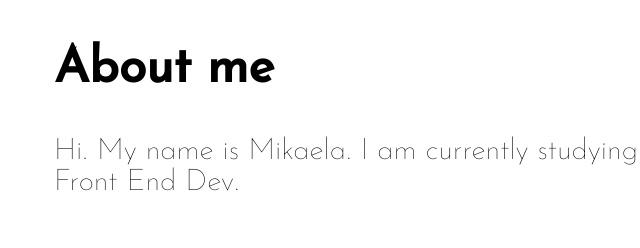
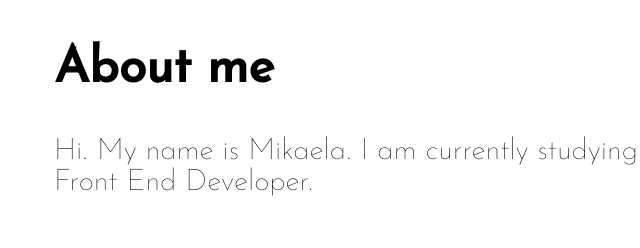
Before and after one commit to MikaelaAnd/Mikaelaportfolio, a plain HTML site: page index.html in a window 1280 px wide. Shown: the part 878-1126 px from the top of the page, 26-666 px from the left. Drawn offline with Linux system fonts and the light colour scheme.

Commit message:
corrected text

```diff
--- a/index.html
+++ b/index.html
@@ -56,7 +56,7 @@
     <section class="sub-section" id="about-me">
         <div class="information">
             <h2 class="">About me</h2>
-            <p>Hi. My name is Mikaela. I am currently studying to become an Front End Dev.</p>
+            <p>Hi. My name is Mikaela. I am currently studying to become an Front End Developer.</p>
         </div>
         <div class="headshot-container">
             <img class="headshot" src="src/images/mikaela (kopia).jpg" alt="mikaela headshot" />
```
